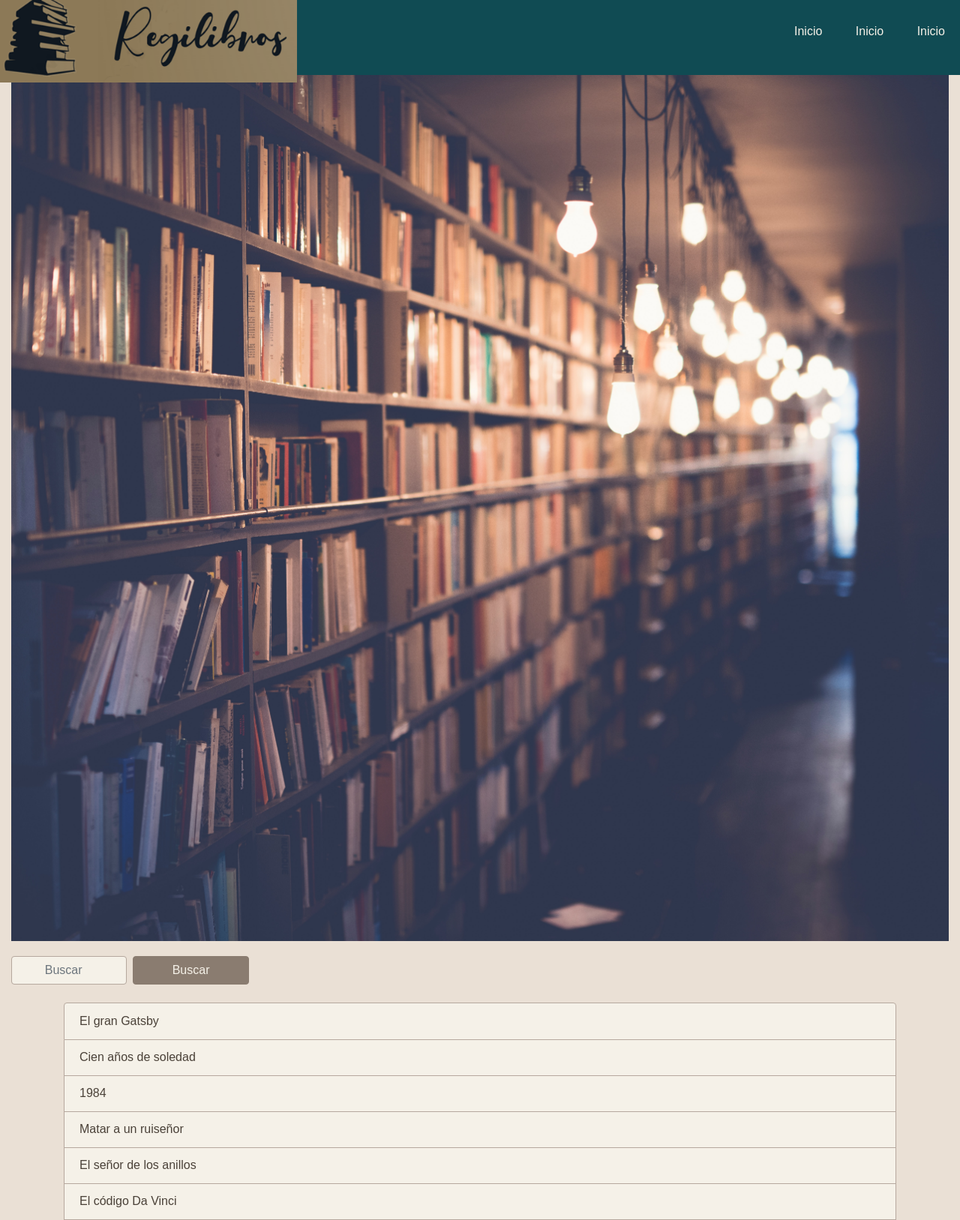
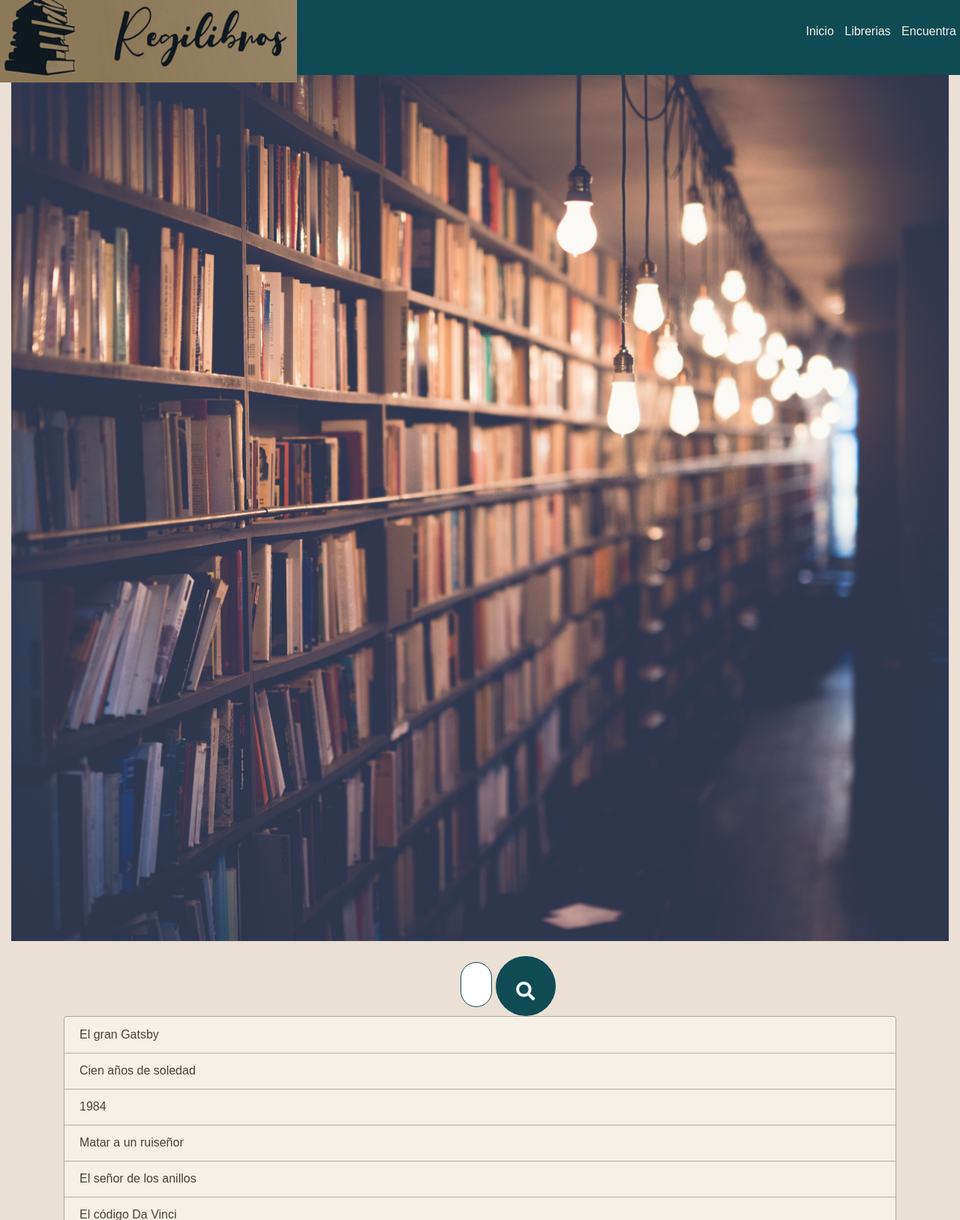
Before and after one commit to s4mu31m/regilibros, a PHP site: page / in a window 1280 px wide; the page is wider, and only the part inside the window is pictured. Shown: the top 1627 px of that part at 75% size. Run offline with PHP 8.4, Linux system fonts and the light colour scheme; some libraries are stand-ins or nearby versions.

Commit message:
Btn busqueda

```diff
--- a/index.html
+++ b/index.html
@@ -6,6 +6,7 @@
     <meta name="viewport" content="width=device-width, initial-scale=1.0">
     <title>Regilibros</title>
     <link rel="stylesheet" href="https://stackpath.bootstrapcdn.com/bootstrap/4.5.2/css/bootstrap.min.css">
+    <link rel="stylesheet" href="https://use.fontawesome.com/releases/v5.6.3/css/all.css">
     <link href="/style/style.css" rel="stylesheet">
     <link hreg="/style/_variables.scss" rel="stylesheet">
 </head>
@@ -18,8 +19,8 @@
         <nav>
             <ul class="nav-list">
                 <li><a href="#">Inicio</a></li>
-                <li><a href="#">Inicio</a></li>
-                <li><a href="#">Inicio</a></li>
+                <li><a href="#">Librerias</a></li>
+                <li><a href="#">Encuentra</a></li>
             </ul>
         </nav>
 
@@ -27,18 +28,18 @@
 
     <div class="container-fluid">
         <!-- Imagen de libros -->
-        <div class="hero-image" style="padding-bottom: 20px";>
+        <div class="hero-image" style="padding-bottom: 20px;">
             <img src="/img/hero.jpg" class="img-fluid" alt="libros bonitos">
         </div>
-
-             <!-- barra de búsqueda -->
-        <div class="d-flex justify-content-between align-items-center mb-4">
-            <div class="d-flex align-items-center">
-                <input type="search" class="form-control search-bar mr-2" placeholder="Buscar">
-                <button class="btn btn-primary">Buscar</button>
-            </div>
+    </div>
+     <!-- barra de búsqueda -->
+    <div class="contenedor">
+        <input type="text" placeholder="Buscar">
+        <div class="btn">
+            <i class="fa fa-search"></i>
         </div>
     </div>
+
     <div class="container-xl">
         <ul class="list-group mb-4">
             <!-- Repite este bloque por cada elemento de la lista -->
--- a/style/style.css
+++ b/style/style.css
@@ -30,7 +30,7 @@ body {
 
 .header .nav-list li{
     display: inline-block;
-    padding: 0% 20px;
+    padding: 0% 5px;
 }
 
 .header .nav-list li:hover{
@@ -52,28 +52,67 @@ body {
     background-color: #F5F1E8; /* color de fondo para los elementos de la lista */
 }
 
-.search-bar {
-    text-align: center;
-    background-color: #F5F1E8;
-    border: 1px solid #B6A89E;
-
-}
-
-.btn-primary {
-    width: 100%;
-    background-color: #8A7C70;
-    border-color: #8A7C70;
-    color: #F5F1E8;
-}
-
-.btn-primary:hover {
-    background-color: #6F645C;
-    border-color: #6F645C;
-}
-
 /* Agregando estilos para el contenedor del mapa */
 .map-container {
     border: 1px solid #B6A89E;
     padding: 10px;
     background-color: #F5F1E8;
+    transform: translate(50%, -50%);
+    padding: 10px;
 }
+/*Agregando estilos a ala barra de busqueda*/
+
+.contenedor{
+    position: relative;
+    left: 48%;
+    top: 45%;
+
+}
+
+input{
+    outline: none;
+    box-sizing: border-box;
+    height: 60px;
+    width: 0;
+    padding: 0 20px;
+    border-radius: 50px;
+    font-size: 20px;
+    border: 1px solid #104b53;
+    transition: all .7s ease;
+}
+
+::placeholder{
+    color: #B6A89E;
+}
+
+.btn{
+    position: relative;
+    right: 0;
+    top: 0;
+    width: 80px;
+    height: 80px;
+    background: #104b53;
+    line-height:80px;
+    border-radius: 50%;
+    text-align: center;
+    cursor: pointer;
+    transition: .5s;
+}
+
+.btn i{
+    font-size: 25px;
+    color: aliceblue;
+    line-height: 80px;
+    transition: all .7 ease;
+}
+
+.contenedor:hover input{
+    width: 350px;
+}
+
+.contenedor:hover i{
+    transform: rotate(-360deg);
+}
+.btn:hover {
+    background: #104b53;
+}
```
Also changed, not shown: gotop.js (added).
